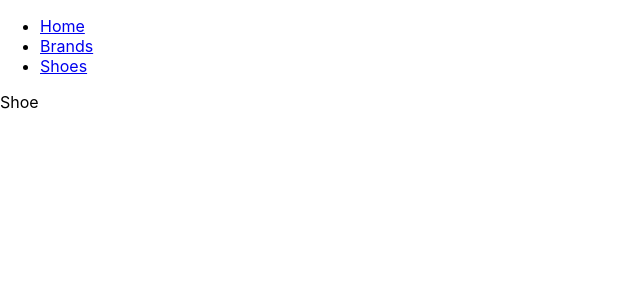
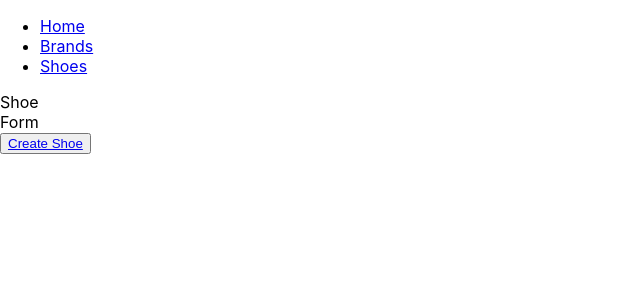
Before and after one commit to mmtakeuchi/shoein-frontend, a React (Create React App) app: page /shoes/new in a window 1280 px wide. Shown: the top 300 px of the page, without its empty margins (0-640 px from the left). Built offline with nearby package versions, Linux system fonts and the light colour scheme; no server answers.

Commit message:
create button to lead to shoe form

```diff
--- a/src/components/Navbar.js
+++ b/src/components/Navbar.js
@@ -1,14 +1,23 @@
-import React from 'react'
-import { NavLink } from 'react-router-dom'
+import React from "react";
+import { NavLink } from "react-router-dom";
 
 const Navbar = () => (
-    <nav>
-        <ul>
-            <li><NavLink to="/">Home</NavLink></li>
-            <li><NavLink to="/brands">Brands</NavLink></li>
-            <li><NavLink to="/shoes">Shoes</NavLink></li>
-        </ul>
-    </nav>
-)
+  <nav>
+    <ul>
+      <li>
+        <NavLink to="/">Home</NavLink>
+      </li>
+      <li>
+        <NavLink to="/brands">Brands</NavLink>
+      </li>
+      <li>
+        <NavLink to="/shoes">Shoes</NavLink>
+      </li>
+      {/* <li>
+        <NavLink to="/shoes/new">Create Shoe</NavLink>
+      </li> */}
+    </ul>
+  </nav>
+);
 
 export default Navbar;
--- /dev/null
+++ b/src/components/shoes/ShoeForm.js
@@ -0,0 +1,14 @@
+import React, { Component } from "react";
+
+class ShoeForm extends Component {
+  render() {
+    return (
+      <div>
+        <div>Shoe</div>
+        <div>Form</div>
+      </div>
+    );
+  }
+}
+
+export default ShoeForm;
--- a/src/containers/ShoesContainer.js
+++ b/src/containers/ShoesContainer.js
@@ -1,31 +1,53 @@
-import React, { Component } from 'react'
-import { connect } from 'react-redux'
-import {Switch, Route} from 'react-router-dom'
-import { getShoes } from '../actions/shoeActions'
-import ShoesList from '../components/shoes/ShoesList'
-import Shoe from '../components/shoes/Shoe'
+import React, { Component } from "react";
+import { connect } from "react-redux";
+import { Switch, Route, Link } from "react-router-dom";
+import { getShoes } from "../actions/shoeActions";
+import ShoesList from "../components/shoes/ShoesList";
+import Shoe from "../components/shoes/Shoe";
+import ShoeForm from "../components/shoes/ShoeForm";
 
 export class ShoesContainer extends Component {
-
   componentDidMount = () => {
-        this.props.getShoes()
-    }
+    this.props.getShoes();
+  };
 
   render() {
-        console.log(this.props.shoes.shoes)
     return (
       <div>
-                <Route exact path="/shoes" render={(props) => <ShoesList {...props} shoes={this.props.shoes.shoes}/>} />
-                <Route path="/shoes/:id" render={(props) => <Shoe {...props} shoes={this.props.shoes.shoes}/>} />
+        <Switch>
+          <Route
+            exact
+            path="/shoes/new"
+            render={(props) => (
+              <ShoeForm {...props} addShoe={this.props.addShoe} />
+            )}
+          />
+          <Route
+            exact
+            path="/shoes"
+            render={(props) => (
+              <ShoesList {...props} shoes={this.props.shoes.shoes} />
+            )}
+          />
+          <Route
+            path="/shoes/:id"
+            render={(props) => (
+              <Shoe {...props} shoes={this.props.shoes.shoes} />
+            )}
+          />
+        </Switch>
+        <button>
+          <Link to={"/shoes/new"}>Create Shoe</Link>
+        </button>
       </div>
-        )
+    );
   }
 }
 
-const mapStateToProps = (state) => ({shoes: state.shoes})
+const mapStateToProps = (state) => ({ shoes: state.shoes });
 
 const mapDispatchToProps = (dispatch) => ({
-    getShoes: () => dispatch(getShoes())
-})
+  getShoes: () => dispatch(getShoes()),
+});
 
 export default connect(mapStateToProps, mapDispatchToProps)(ShoesContainer);
```
Also changed, not shown: src/components/shoes/ShoesList.js (+0 -28 lines). Lines whose indentation alone changed are shown as unchanged.
